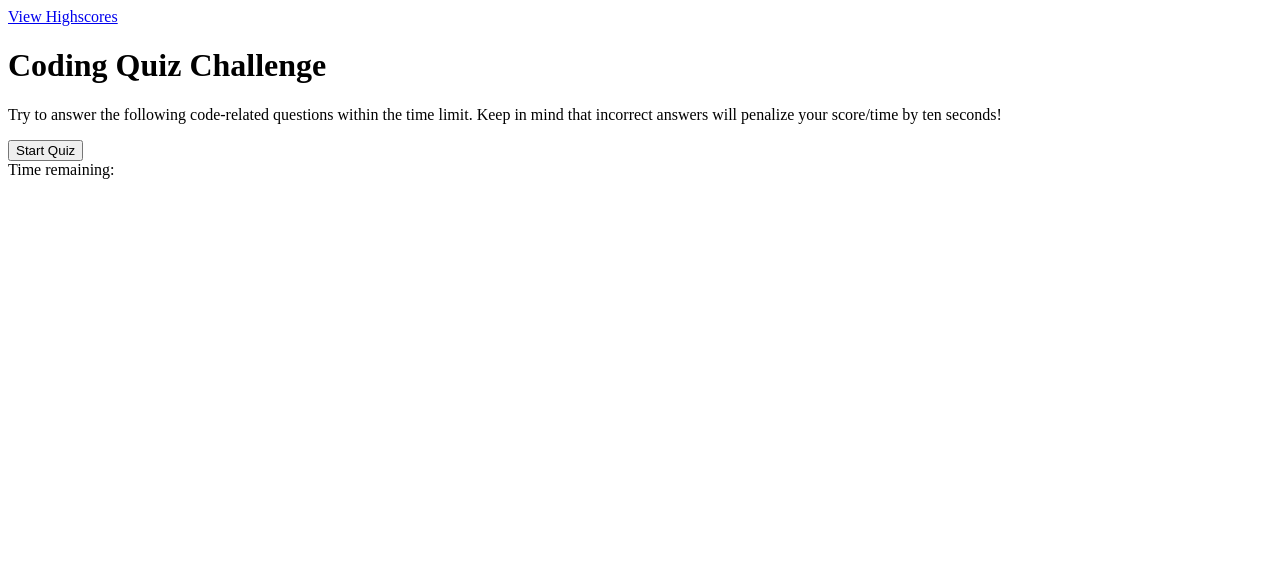
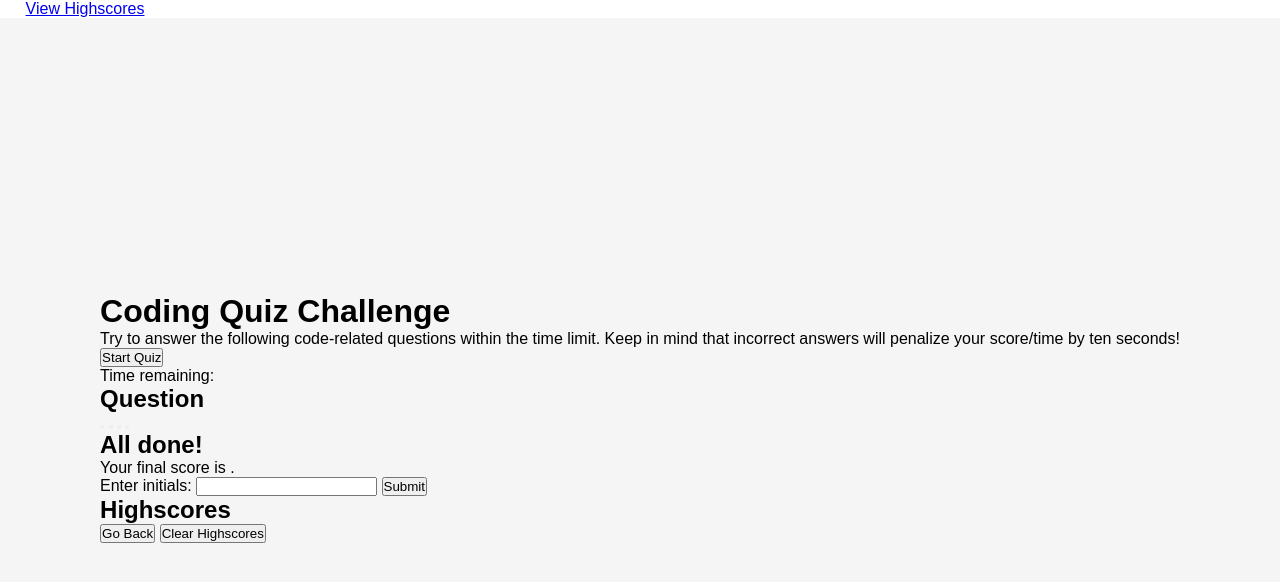
Before and after one commit to dsullivan42/Timed-Quiz, a plain HTML site: page index.html in a window 1280 px wide. Drawn offline with Linux system fonts and the light colour scheme.

Commit message:
continued working on html, as well as beginning to work on css file

```diff
--- a/index.html
+++ b/index.html
@@ -10,14 +10,38 @@
     <header>
         <a href="#highScorePage">View Highscores</a>
     </header>
+    <main>
     <div class="container">
         <div id="quizStartPage">
         <h1>Coding Quiz Challenge</h1>
         <p>Try to answer the following code-related questions within the time limit. Keep in mind that incorrect answers will penalize your score/time by ten seconds!</p>
-        <button id="startQuiz">Start Quiz</button>
+        <button id="startQuizButton">Start Quiz</button>
     </div>
     <div id="timer">Time remaining: </div>
-
+    <div id="quizQuestionsPage">
+        <h2>Question</h2>
+        <p class="quizQuestion"></p>
+        <button class="quizAnswer"></button>
+        <button class="quizAnswer"></button>
+        <button class="quizAnswer"></button>
+        <button class="quizAnswer"></button>
+    </div>
+    <div id="quizEndPage">
+        <h2>All done!</h2>
+        <p>Your final score is <span id="finalScore"></span>.</p>
+        <form>
+            <label for="initials">Enter initials:</label>
+            <input type="text" id="initials" name="initials">
+            <button id="submitScoreButton">Submit</button>
+        </form>
+        <div id="highScorePage">
+            <h2>Highscores</h2>
+            <ol id="highscoresList"></ol>
+            <button id="goBackButton">Go Back</button>
+            <button id="clearHighscoresButton">Clear Highscores</button>
+        </div>
 </div>
+</main>
+    <script src="./app.js"></script>
 </body>
 </html>
--- a/style.css
+++ b/style.css
@@ -0,0 +1,19 @@
+*{
+    margin: 0;
+    padding: 0;
+    box-sizing: border-box;
+    font-family: 'Poppins', sans-serif;
+}
+main{
+    display: flex;
+    align-items: center;
+    justify-content: center;
+    min-height: 100vh;
+    background: #f5f5f5;
+}
+header{
+    padding-left:2%;
+    color:purple;
+    font: size 130%;
+    padding-right:1%;
+}
```
